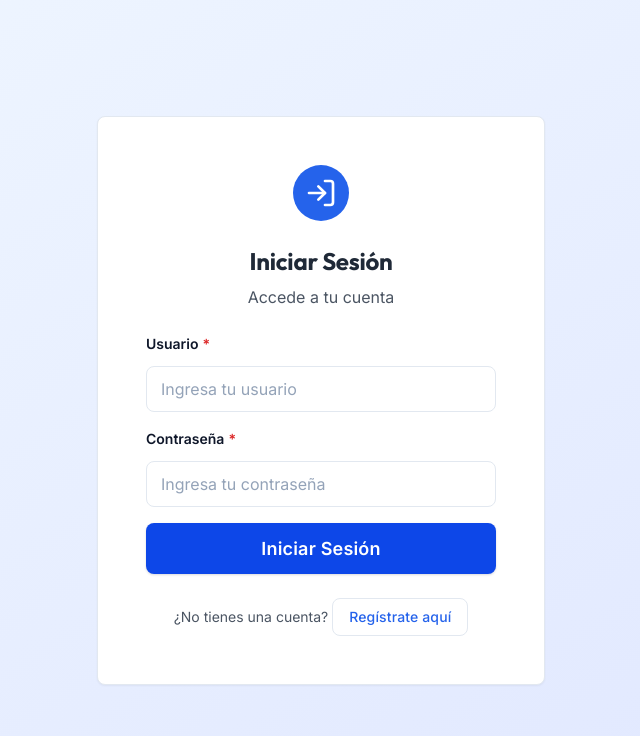
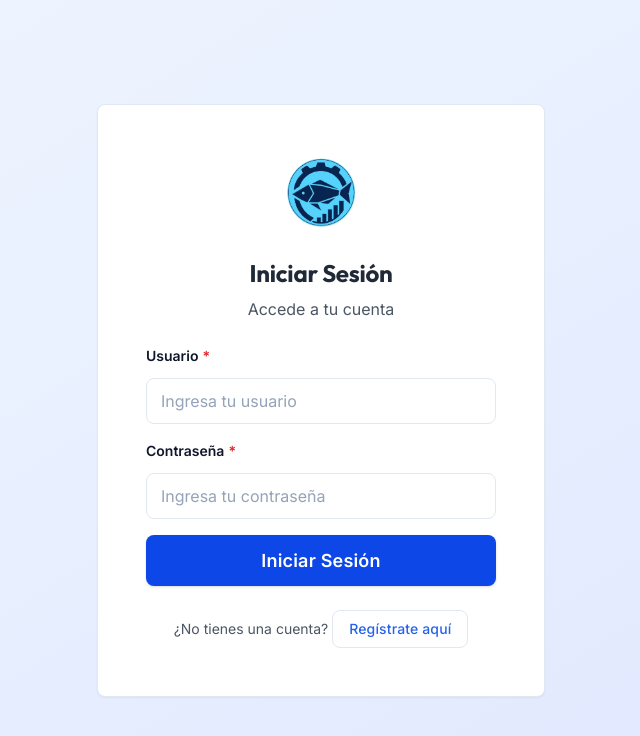
Before and after one commit to BryanArtM/guias_prod, a React (Vite) app: page /login in a window 1280 px wide. Shown: the top 736 px of the page, without its empty margins (319-959 px from the left). Built offline with nearby package versions, Linux system fonts and the light colour scheme.

Commit message:
feat: update favicon and integrate new logo in Login component

```diff
--- a/index.html
+++ b/index.html
@@ -2,7 +2,7 @@
 <html lang="es">
   <head>
     <meta charset="UTF-8" />
-    <link rel="icon" type="image/svg+xml" href="/vite.svg" />
+    <link rel="icon" type="image/x-icon" href="./src/assets/Guias_Prod.png" />
     <meta name="viewport" content="width=device-width, initial-scale=1.0" />
     <link rel="preconnect" href="https://fonts.googleapis.com">
     <link rel="preconnect" href="https://fonts.gstatic.com" crossorigin>
--- a/src-tauri/tauri.conf.json
+++ b/src-tauri/tauri.conf.json
@@ -24,11 +24,7 @@
     "active": true,
     "targets": "all",
     "icon": [
-      "icons/32x32.png",
-      "icons/128x128.png",
-      "icons/128x128@2x.png",
-      "icons/icon.icns",
-      "icons/icon.ico"
+      "icons/icon_guia.png"
     ]
   }
 }
--- a/src/components/auth/Login.jsx
+++ b/src/components/auth/Login.jsx
@@ -7,6 +7,7 @@ import { authService } from "@/services";
 import { useAuthStore } from "@/stores";
 import { LogIn } from "lucide-react";
 import { Button, Input, Card, Alert } from "@/components/common";
+import imgGuia from "@/assets/Guias_Prod.png";
 
 const loginSchema = z.object({
   username: z.string().min(3, "El usuario debe tener al menos 3 caracteres"),
@@ -50,9 +51,7 @@ export function Login() {
     <div className="min-h-screen flex items-center justify-center bg-gradient-to-br from-blue-50 to-indigo-100 px-4">
       <Card className="max-w-md w-full" padding="xl">
         <div className="flex justify-center mb-6">
-          <div className="bg-blue-600 p-3 rounded-full">
-            <LogIn className="w-8 h-8 text-white" />
-          </div>
+            <img src={imgGuia} alt="Guía"  className="w-20 h-20 text-white" />
         </div>
 
         <h2 className="text-2xl font-bold text-center text-gray-800 mb-2">
```
Also changed, not shown: jsconfig.json (line endings or trailing spaces), src/assets/Guias_Prod.png.
